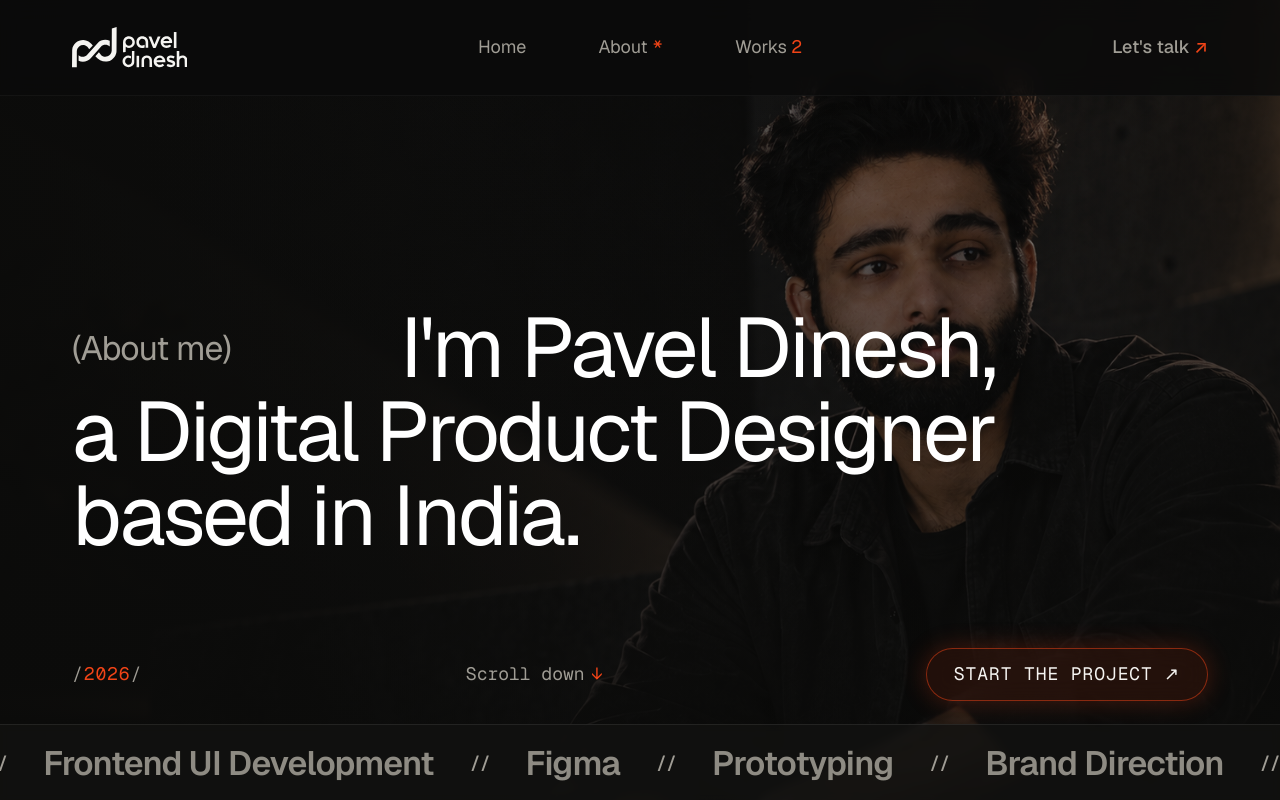
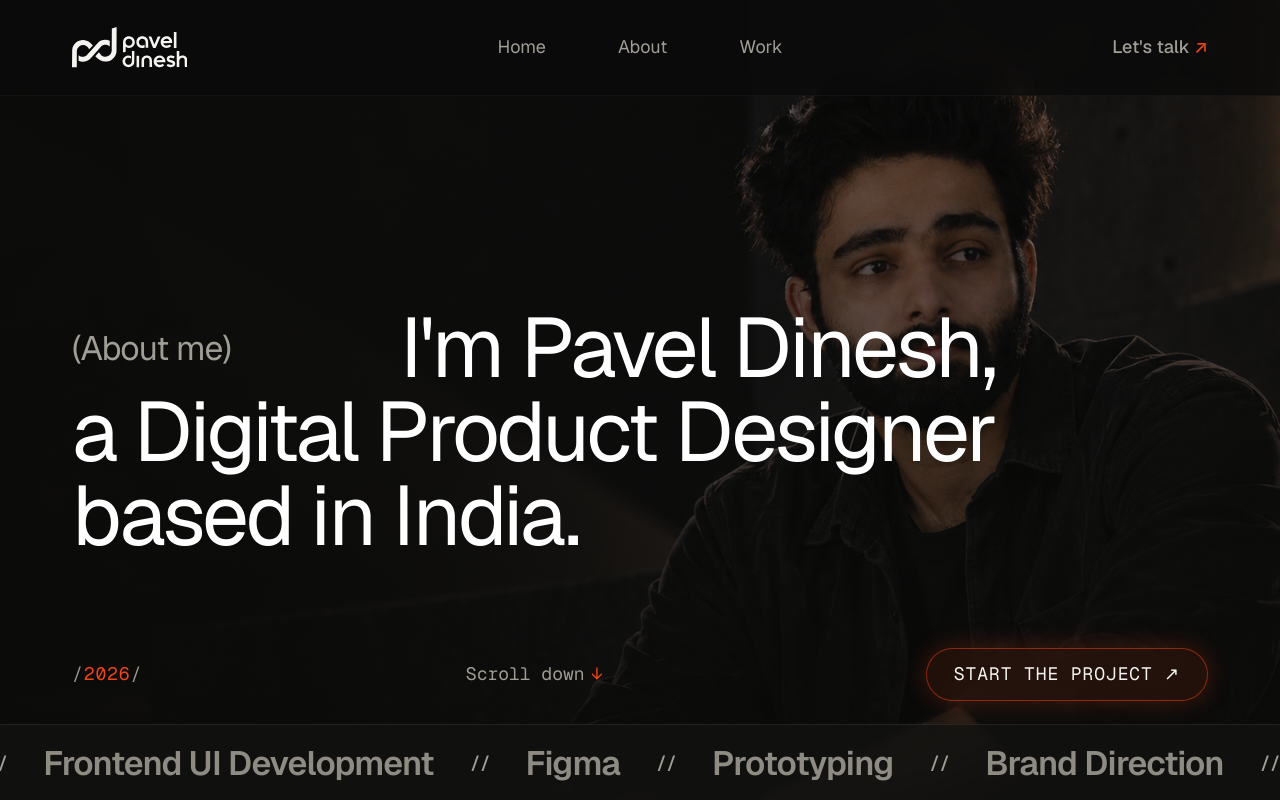
Before and after one commit to paveldinesh/Pavel-portfolio, a Next.js app: page / in a window 1280 px wide. Shown: the top 800 px of the page. Built offline with nearby package versions, Linux system fonts and the light colour scheme.

Commit message:
Clean header navigation: remove asterisk and count badges, rename Works to Work

```diff
--- a/src/components/layout/Navbar.tsx
+++ b/src/components/layout/Navbar.tsx
@@ -8,8 +8,8 @@ export default function Navbar() {
 
   const links = [
     { name: "Home", href: "/#top" },
-    { name: "About", href: "/#about", mark: "*" },
-    { name: "Works", href: "/#work", mark: "2" },
+    { name: "About", href: "/#about" },
+    { name: "Work", href: "/#work" },
   ];
 
   return (
@@ -45,14 +45,9 @@ export default function Navbar() {
           <a
             key={link.name}
             href={link.href}
-            className="text-[18px] text-[#A09D95] hover:text-[#F14417] transition-colors inline-flex items-baseline gap-1 font-body font-normal"
+            className="text-[18px] text-[#A09D95] hover:text-[#F14417] transition-colors font-body font-normal"
           >
-            <span>{link.name}</span>
-            {link.mark && (
-              <span className="text-[18px] text-[#F14417] font-mono">
-                {link.mark}
-              </span>
-            )}
+            {link.name}
           </a>
         ))}
       </nav>
```
